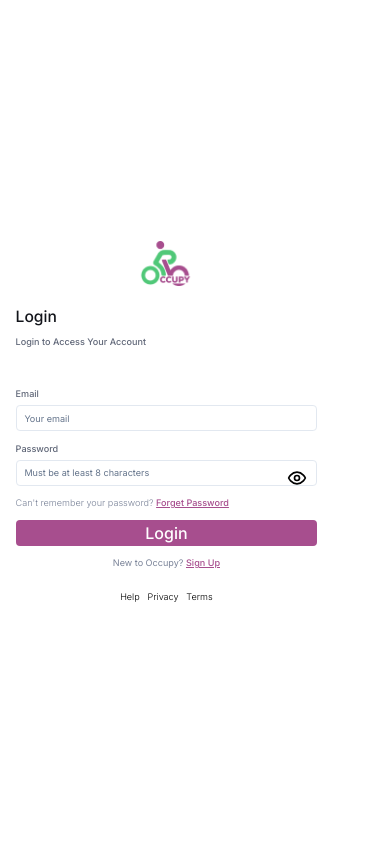
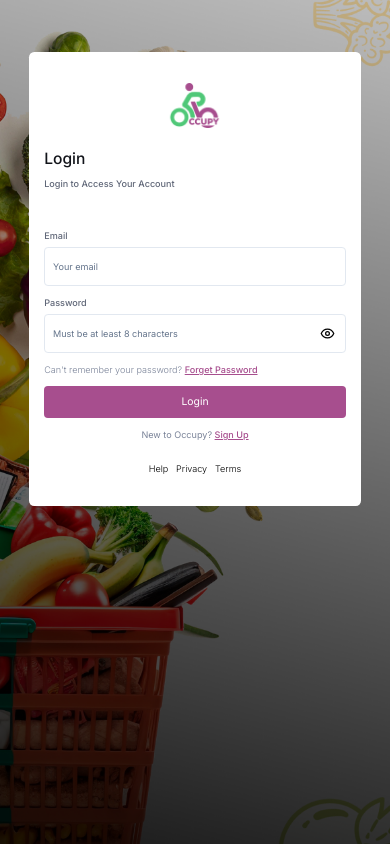
Before and after one commit to Ocuppy/occupyWeb, a Next.js app: page /auth/login in a window 390 px wide. Built offline with nearby package versions, Linux system fonts and the light colour scheme.

Commit message:
- change login image background to be a proper background image - update login form responsiveness

```diff
--- a/src/components/onboarding/login.tsx
+++ b/src/components/onboarding/login.tsx
@@ -31,34 +31,37 @@ const Login = () => {
   });
 
   return (
-    <section className="lg:relative font-[inter] w-full min-h-screen flex lg:items-center lg:justify-center">
-      <div className="lg:absolute hidden lg:block top-0 left-0 w-full h-full">
-        <Image
-          src={"/images/onboarding.png"}
-          alt=""
-          layout="fill"
-          objectFit="cover"
-          className="w-full h-full"
-        />
-      </div>
-
-      <div className="lg:relative lg:z-10 flex items-center gap-20 justify-start w-full lg:py-20 lg:px-8">
-        <h1 className="text-[#EBF7FB] hidden lg:block font-bold text-5xl w-full max-w-2xl">
-          Manage your Supermarket Operations with ease using our intuitive Dashboard
+    <section
+      className="flex min-h-screen w-full font-[inter] lg:relative lg:items-center lg:justify-center"
+      style={{
+        backgroundImage: `url('/images/onboarding.png')`,
+        backgroundSize: "cover",
+      }}
+    >
+      <div className="flex w-full flex-col items-center justify-start gap-20 py-20 lg:relative lg:z-10 lg:flex-row lg:px-8">
+        <h1 className="hidden w-full max-w-2xl text-5xl font-bold text-[#EBF7FB] lg:block">
+          Manage your Supermarket Operations with ease using our intuitive
+          Dashboard
         </h1>
 
         {/* login form */}
-        <div className="lg:bg-white px-6 lg:px-8 py-12 w-full max-w-lg rounded-lg lg:shadow-lg flex flex-col gap-8 items-center">
+        <div className="flex w-full max-w-lg flex-col items-center gap-8 rounded-lg bg-white px-6 py-12 lg:px-8 lg:shadow-lg">
           <Image className="w-[120px]" src={OccupyLogo} alt="logo" />
-          <div className="flex flex-col items-start gap-3 w-full">
-            <h3 className="text-[#12141A] font-medium text-2xl">Login</h3>
-            <p className="text-sm text-[#606778] font-medium pb-12">
+          <div className="flex w-full flex-col items-start gap-3">
+            <h3 className="text-2xl font-medium text-[#12141A]">Login</h3>
+            <p className="pb-12 text-sm font-medium text-[#606778]">
               Login to Access Your Account
             </p>
             {/* input form  */}
-            <form className="flex flex-col gap-4 w-full" onSubmit={formik.handleSubmit}>
-              <div className="flex flex-col gap-2 w-full">
-                <label htmlFor="email" className="font-medium text-sm text-[#606778]">
+            <form
+              className="flex w-full flex-col gap-4"
+              onSubmit={formik.handleSubmit}
+            >
+              <div className="flex w-full flex-col gap-2">
+                <label
+                  htmlFor="email"
+                  className="text-sm font-medium text-[#606778]"
+                >
                   Email
                 </label>
                 <Input
@@ -71,17 +74,22 @@ const Login = () => {
                   value={formik.values.email}
                   className={
                     formik.touched.email && formik.errors.email
-                      ? "border-red-700 w-full"
+                      ? "w-full border-red-700"
                       : "w-full"
                   }
                 />
                 {formik.touched.email && formik.errors.email ? (
-                  <div className="text-red-500 text-sm">{formik.errors.email}</div>
+                  <div className="text-sm text-red-500">
+                    {formik.errors.email}
+                  </div>
                 ) : null}
               </div>
 
-              <div className="flex flex-col gap-2 w-full relative">
-                <label htmlFor="password" className="font-medium text-sm text-[#606778]">
+              <div className="relative flex w-full flex-col gap-2">
+                <label
+                  htmlFor="password"
+                  className="text-sm font-medium text-[#606778]"
+                >
                   Password
                 </label>
                 <Input
@@ -94,46 +102,54 @@ const Login = () => {
                   value={formik.values.password}
                   className={
                     formik.touched.password && formik.errors.password
-                      ? "border-red-700 w-full"
+                      ? "w-full border-red-700"
                       : "w-full"
                   }
                 />
                 <div
-                  className="absolute top-10 right-4 cursor-pointer"
+                  className="absolute right-4 top-[2.85rem] cursor-pointer"
                   onClick={togglePasswordVisibility}
                 >
-                  {showPassword ? <EyeOff size={20} /> : <Eye size={20} />}
+                  {showPassword ? <EyeOff size={15} /> : <Eye size={15} />}
                 </div>
                 {formik.touched.password && formik.errors.password ? (
-                  <div className="text-red-500 text-sm">{formik.errors.password}</div>
+                  <div className="text-sm text-red-500">
+                    {formik.errors.password}
+                  </div>
                 ) : null}
               </div>
-              <article className="inline-flex gap-3 w-full">
-                <p className="font-light text-sm text-[#7B8499]">
+              <article className="inline-flex w-full gap-3">
+                <p className="text-sm font-light text-[#7B8499]">
                   Can&apos;t remember your password?{" "}
                   <Link
                     href={"/auth/forgot-password"}
-                    className="text-[#A74E8E] font-medium underline"
+                    className="font-medium text-[#A74E8E] underline"
                   >
                     Forget Password
                   </Link>
                 </p>
               </article>
 
-              <div className="text-end w-full">
-                <Button type="submit" className="w-full lg:w-32 rounded-md">
+              <div className="w-full text-end">
+                <button
+                  type="submit"
+                  className="w-full rounded-md bg-occupy-primary p-3 text-white lg:w-32"
+                >
                   Login
-                </Button>
-                <p className="text-sm text-[#7B8499] text-center lg:text-end pt-4">
+                </button>
+                <p className="pt-4 text-center text-sm text-[#7B8499] lg:text-end">
                   New to Occupy?{" "}
-                  <Link href="/auth/signup" className="text-[#A74E8E] font-medium underline">
+                  <Link
+                    href="/auth/signup"
+                    className="font-medium text-[#A74E8E] underline"
+                  >
                     Sign Up
                   </Link>
                 </p>
               </div>
             </form>
           </div>
-          <div className="flex items-center text-sm font-light text-center text-black justify-center gap-3 w-full">
+          <div className="flex w-full items-center justify-center gap-3 text-center text-sm font-light text-black">
             <Link href="#">Help</Link>
             <Link href="#">Privacy</Link>
             <Link href="#">Terms</Link>
--- a/src/components/ui/input.tsx
+++ b/src/components/ui/input.tsx
@@ -3,7 +3,8 @@ import * as React from "react";
 import { cn } from "@/lib/utils";
 import { FieldError, FieldErrorsImpl, Merge } from "react-hook-form";
 
-export interface InputProps extends React.InputHTMLAttributes<HTMLInputElement> {
+export interface InputProps
+  extends React.InputHTMLAttributes<HTMLInputElement> {
   error?: FieldError | Merge<FieldError, FieldErrorsImpl<any>> | undefined;
 }
 
@@ -13,15 +14,15 @@ const Input = React.forwardRef<HTMLInputElement, InputProps>(
       <input
         type={type}
         className={cn(
-          "flex h-10 w-full rounded-md border border-slate-200 bg-white px-3 py-2 text-sm ring-offset-white file:border-0 file:bg-transparent file:text-sm file:font-medium placeholder:text-slate-500 focus-visible:outline-none focus:outline-none disabled:cursor-not-allowed disabled:opacity-50 dark:border-slate-800 dark:bg-slate-950 dark:ring-offset-slate-950 dark:placeholder:text-slate-400 dark:focus-visible:ring-slate-300",
-          error && "border-red-500 ",
-          className
+          "flex h-10 w-full rounded-md border border-slate-200 bg-white px-3 py-7 text-sm ring-offset-white file:border-0 file:bg-transparent file:text-sm file:font-medium placeholder:text-slate-500 focus:outline-none focus-visible:outline-none disabled:cursor-not-allowed disabled:opacity-50 dark:border-slate-800 dark:bg-slate-950 dark:ring-offset-slate-950 dark:placeholder:text-slate-400 dark:focus-visible:ring-slate-300",
+          error && "border-red-500",
+          className,
         )}
         ref={ref}
         {...props}
       />
     );
-  }
+  },
 );
 Input.displayName = "Input";
 
```
